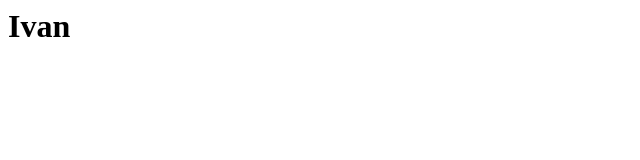
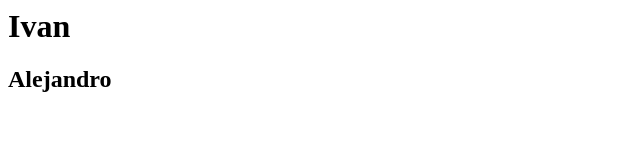
Before and after one commit to ivan-er-dev/demo, a plain HTML site: page demo/index.html in a window 1280 px wide. Shown: the whole page, without its empty margins (0-640 px from the left). Drawn offline with Linux system fonts and the light colour scheme.

Commit message:
Colaborando...

```diff
--- a/demo/index.html
+++ b/demo/index.html
@@ -1 +1,2 @@
 <h1>Ivan</h1>
+<h2>Alejandro</h2>
```
